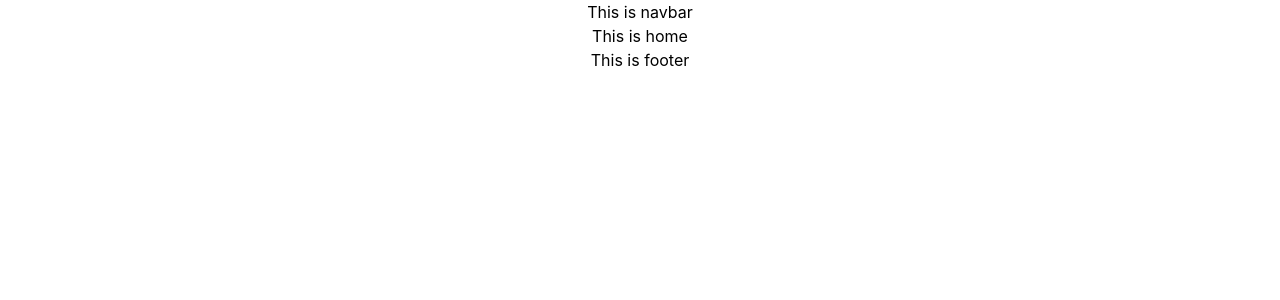
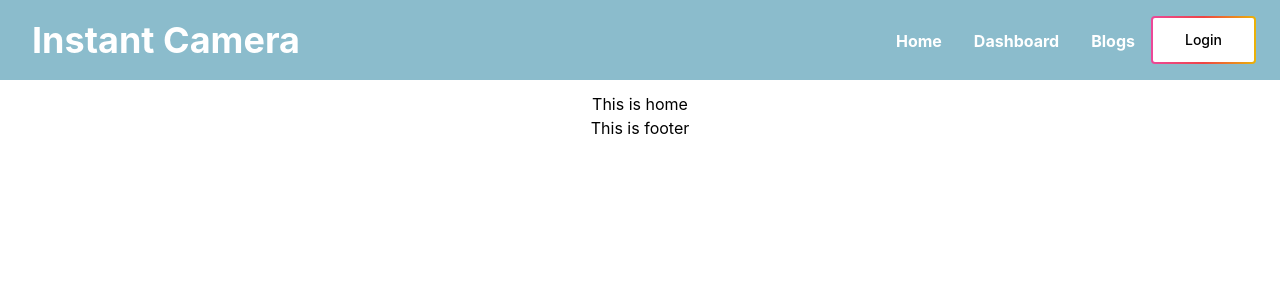
Before and after one commit to Rakib01754/instant-camera-client, a React (Create React App) app: page / in a window 1280 px wide. Shown: the top 300 px of the page. Built offline with nearby package versions, Linux system fonts and the light colour scheme.

Commit message:
navbar added

```diff
--- a/package.json
+++ b/package.json
@@ -9,6 +9,7 @@
     "firebase": "^9.14.0",
     "react": "^18.2.0",
     "react-dom": "^18.2.0",
+    "react-icons": "^4.6.0",
     "react-router-dom": "^6.4.3",
     "react-scripts": "5.0.1",
     "web-vitals": "^2.1.4"
--- a/src/Routes/Routes.js
+++ b/src/Routes/Routes.js
@@ -24,11 +24,11 @@ const Routes = () => {
                     element: <Login></Login>
                 },
                 {
-                    path: '/',
+                    path: 'dashboard',
                     element: <Dashboard></Dashboard>
                 },
                 {
-                    path: '/',
+                    path: 'blogs',
                     element: <Blogs></Blogs>
                 },
 
--- a/src/pages/Shared/Navbar/Navbar.js
+++ b/src/pages/Shared/Navbar/Navbar.js
@@ -1,9 +1,65 @@
-import React from 'react';
+import React, { useState } from 'react';
+import { NavLink } from 'react-router-dom';
+import { FaBars } from "react-icons/fa";
 
 const Navbar = () => {
+    const [navbarOpen, setNavbarOpen] = useState(false);
     return (
         <div>
-            <h1>This is navbar</h1>
+            <>
+                <nav className="relative flex flex-wrap items-center justify-between px-2 py-3 bg-[#8BBCCC] text-black mb-3">
+                    <div className="container px-4 mx-auto flex flex-wrap items-center justify-between">
+                        <div className="w-full relative flex justify-between lg:w-auto lg:static lg:block lg:justify-start">
+                            <NavLink to="/" aria-label="Back to homepage" className="flex items-center p-2">
+                                <h1 className='text-2xl md:text-4xl font-bold text-white'>Instant Camera</h1>
+                            </NavLink>
+                            <button
+                                className="text-white cursor-pointer text-xl leading-none px-3 py-1 border border-solid border-transparent rounded bg-transparent block lg:hidden outline-none focus:outline-none"
+                                type="button"
+                                onClick={() => setNavbarOpen(!navbarOpen)}
+                            >
+                                <FaBars></FaBars>
+                            </button>
+                        </div>
+                        <div
+                            className={
+                                "lg:flex flex-grow items-center" +
+                                (navbarOpen ? " flex" : " hidden")
+                            }
+                            id="example-navbar-danger"
+                        >
+                            <ul className="flex flex-col lg:flex-row list-none lg:ml-auto font-bold">
+                                <li className="flex my-2">
+                                    <NavLink to="/" className="flex items-center px-4 -mb-1 border-b-2 border-transparent text-white">Home</NavLink>
+                                </li>
+                                <li className="flex">
+                                    <NavLink to="/dashboard" className={({ isActive }) =>
+                                        isActive ? 'flex items-center px-4 -mb-1  text-[#8758FF]' : 'flex items-center px-4 -mb-1 border-b-2 border-transparent text-white'}>Dashboard</NavLink>
+                                </li>
+                                <li className="flex my-2">
+                                    <NavLink to="/blogs" className={({ isActive }) =>
+                                        isActive ? 'flex items-center px-4 -mb-1 text-[#8758FF]' : 'flex items-center px-4 -mb-1 border-b-2 border-transparent text-white'}>Blogs</NavLink>
+                                </li>
+
+                                <li className="flex">
+
+                                    <NavLink to="/login" className="inline-block rounded bg-gradient-to-r from-pink-500 via-red-500 to-yellow-500 p-[2px] hover:text-white focus:outline-none focus:ring active:text-opacity-75">
+                                        <span
+                                            className="block rounded-sm bg-white px-8 py-3 text-sm font-medium hover:bg-transparent"
+                                        >
+                                            Login
+                                        </span>
+
+                                    </NavLink>
+
+                                </li>
+
+                            </ul>
+
+                        </div>
+                    </div>
+                </nav>
+            </>
         </div>
     );
 };
```
Also changed, not shown: src/assets/Instant Camera.png (added), 1 other file (tests, documents, lock files or other folders).
